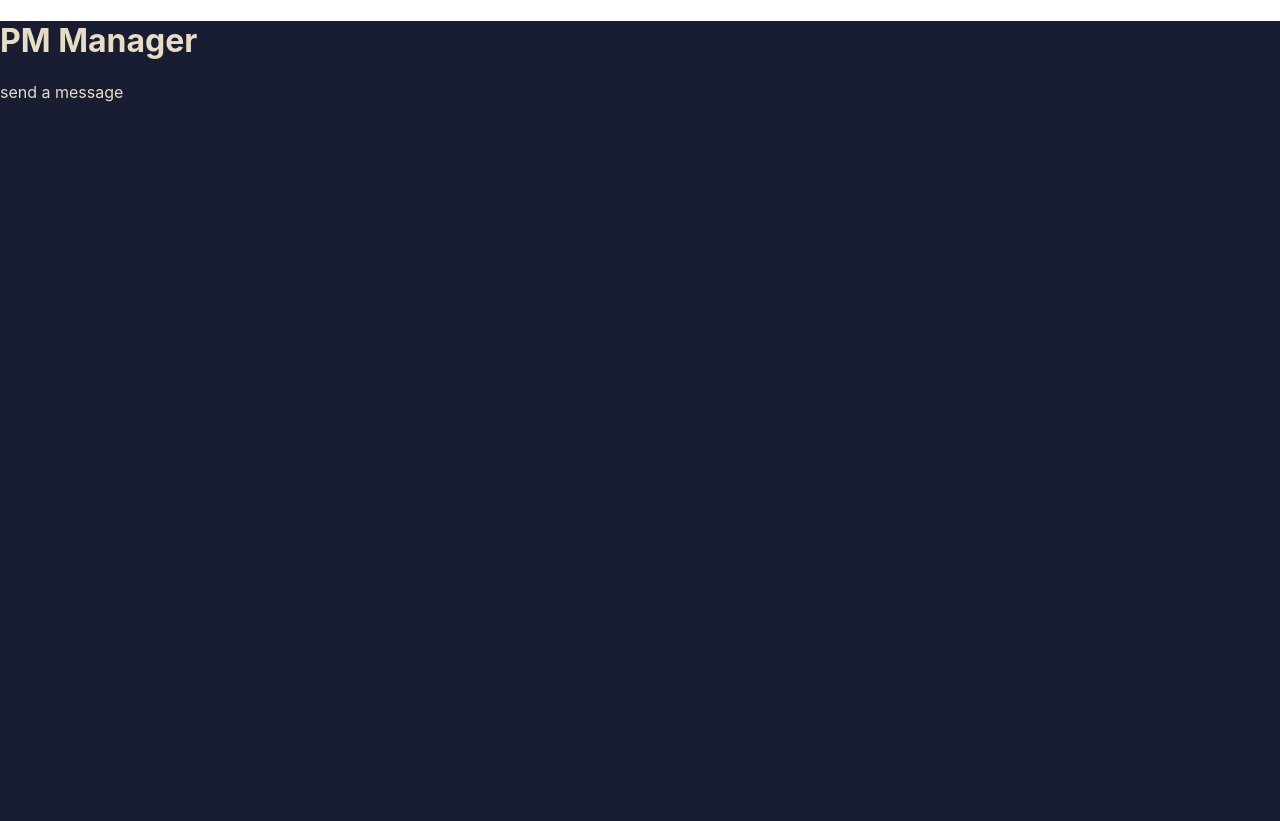
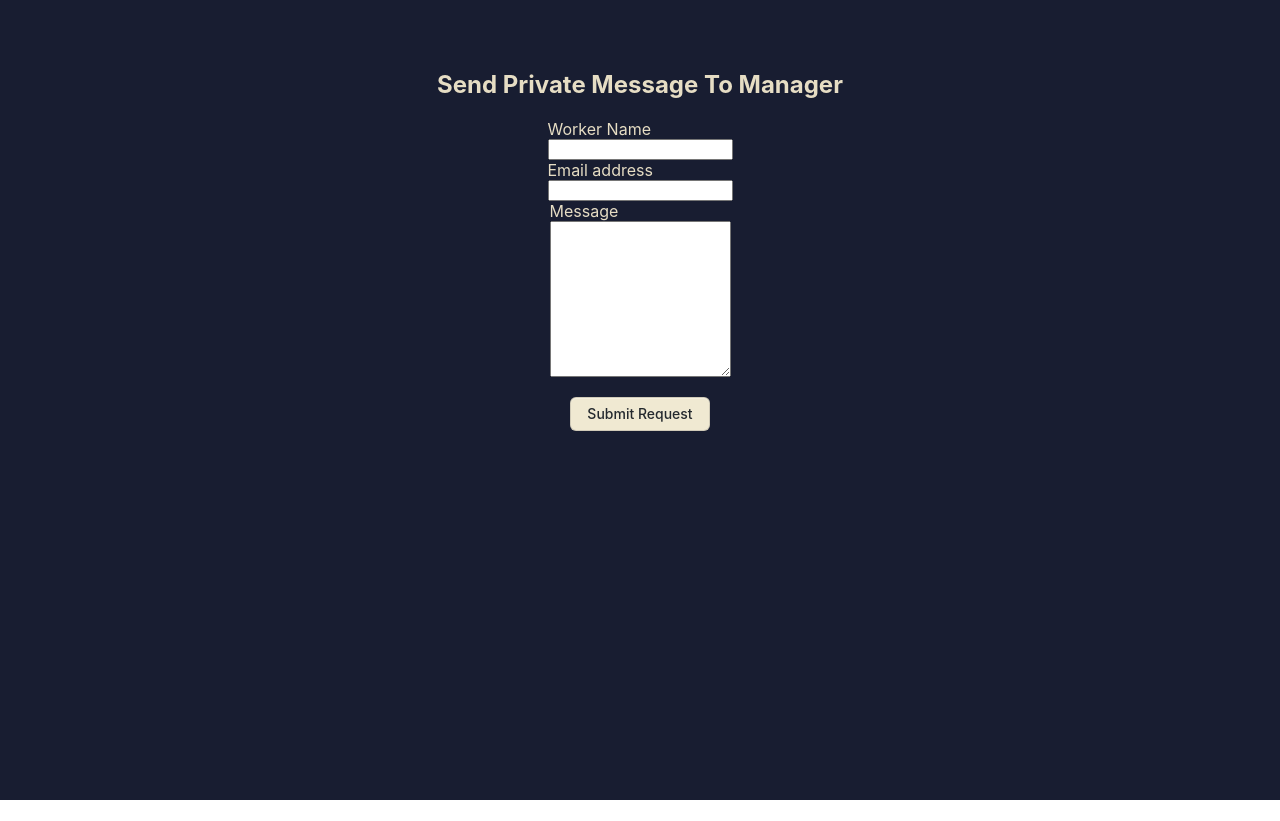
Before and after one commit to Shmuelmb/DivuApp-v.1, a React (Create React App) app in the folder client/: page /pmmanager in a window 1280 px wide. After the commit the page ends 800 px from the top, so only its background shows below. Built offline with nearby package versions, Linux system fonts and the light colour scheme.

Commit message:
changing pm manager

```diff
--- a/client/src/components/HomePage/HomePageNavPages/LogOut/LogOut.js
+++ b/client/src/components/HomePage/HomePageNavPages/LogOut/LogOut.js
@@ -2,7 +2,7 @@ import React from "react";
 import "./LogOut.css";
 
 const LogOut = () => {
-  return <div className="log-out">logOut</div>;
+  return <div className="log-out">Redirect to LOGIN page</div>;
 };
 
 export default LogOut;
--- a/client/src/components/HomePage/HomePageNavPages/MyReports/MyReports.js
+++ b/client/src/components/HomePage/HomePageNavPages/MyReports/MyReports.js
@@ -3,7 +3,7 @@ import "./MyReports.css";
 const MyReports = () => {
   return (
     <div className="my-reports">
-      <h1>my reports</h1>
+      <h1>gg</h1>
     </div>
   );
 };
--- a/client/src/components/HomePage/HomePageNavPages/PmManger/PmManager.css
+++ b/client/src/components/HomePage/HomePageNavPages/PmManger/PmManager.css
@@ -0,0 +1,16 @@
+.pm-manager {
+align-items: center;
+display: flex;
+padding: 50px;
+flex-direction: column;
+}
+
+.form-group{
+    display: flex;
+    flex-direction: column;
+}
+
+
+.pm-manager button {
+    margin: 20px;
+}
--- a/client/src/components/HomePage/HomePageNavPages/PmManger/PmManger.js
+++ b/client/src/components/HomePage/HomePageNavPages/PmManger/PmManger.js
@@ -1,11 +1,24 @@
 import React from "react";
+import "./PmManager.css";
 
 const PmManger = () => {
   return <div className="pm-manager">
-
-    <h1>PM Manager</h1>
-    <p>send a message</p>
-
+    <h2>Send Private Message To Manager</h2>
+    {/* <form id="contact-form" onSubmit={this.handleSubmit.bind(this)} method="POST"> */}
+    <div className="form-group">
+        <label>Worker Name</label>
+        <input type="text" className="form-control" share />
+    </div>
+    <div className="form-group">
+        <label>Email address</label>
+        <input type="email" className="form-control" aria-describedby="emailHelp" />
+    </div>
+    <div className="form-group">
+        <label>Message</label>
+        <textarea className="form-control" rows="10"></textarea>
+    </div>
+    <button type="submit">Submit Request</button>
+{/* </form> */}
     </div>;
 };
 
```
